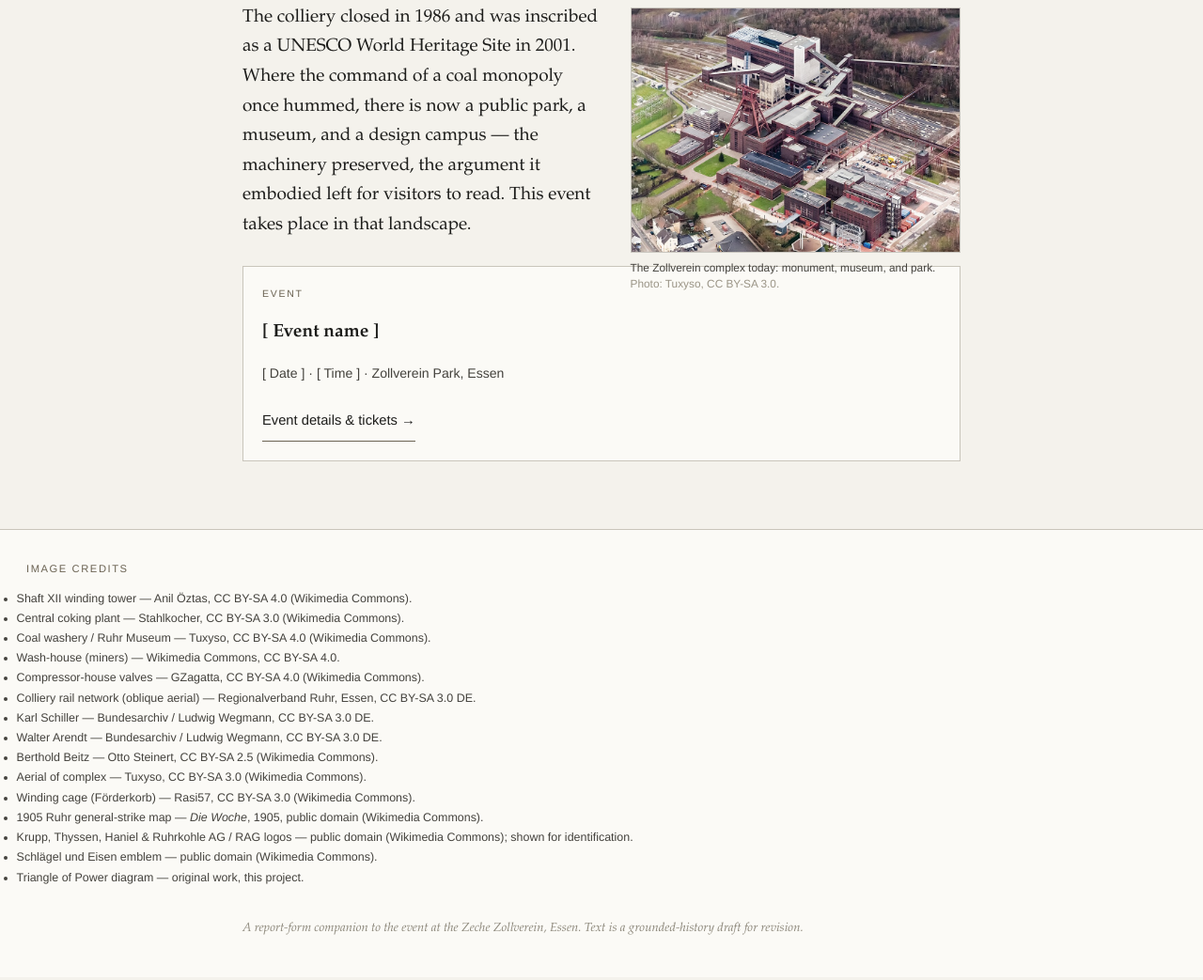
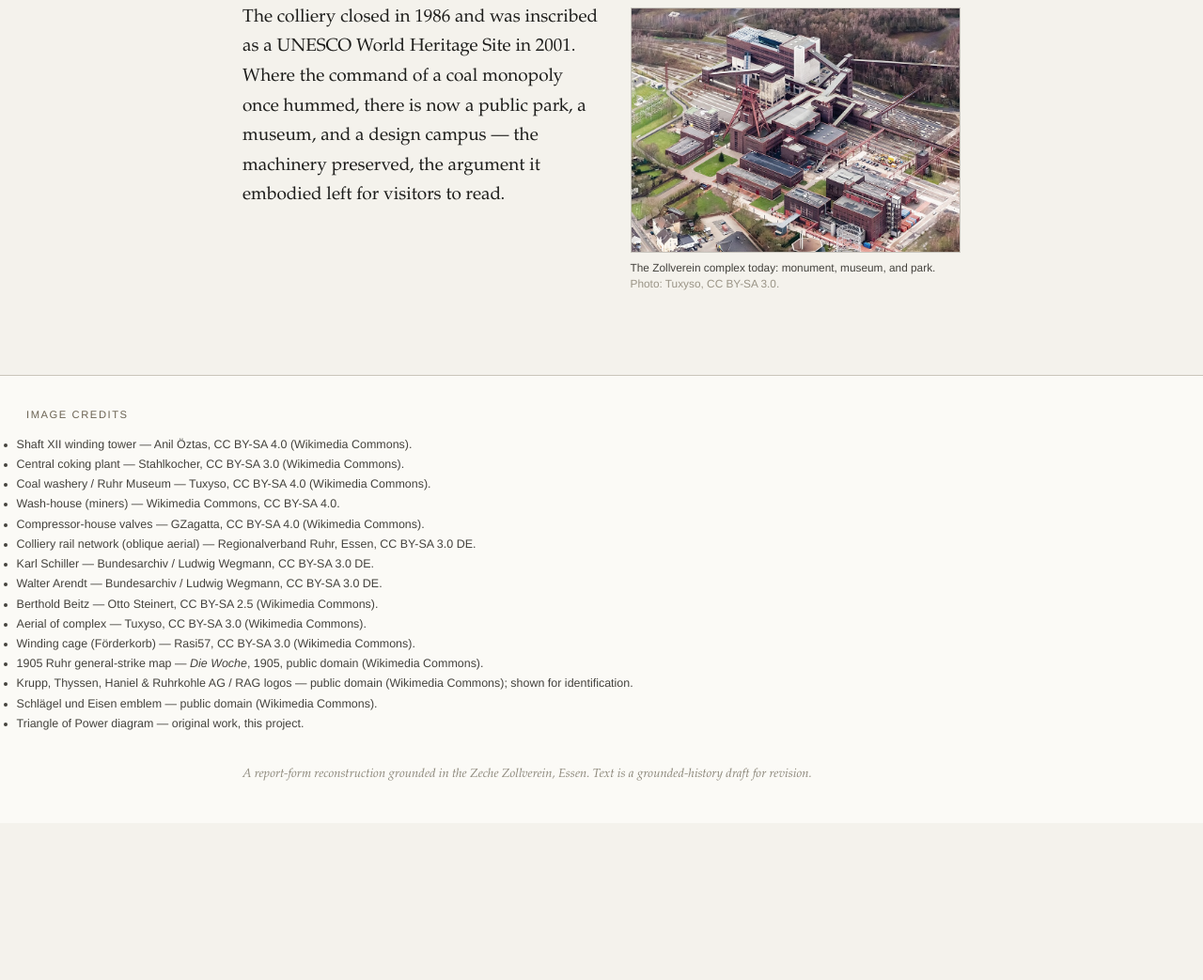
Before and after one commit to DGoncalves123/zollverein, a plain HTML site: page index.html in a window 1280 px wide. Shown: the part 6859-7902 px from the top of the page at 94% size. After the commit the page ends 7748 px from the top, so only its background shows below. Drawn offline with Linux system fonts and the light colour scheme.

Commit message:
Remove event card from the coda
Dropped the event block (name/date/time/link) and trimmed the trailing
'This event takes place in that landscape' sentence so the coda ends on
'...left for visitors to read'. Removed the now-dead .event-* CSS and
reworded the footer colophon away from 'event'.

Verified in Chrome at 390x844: coda ends cleanly into the credits
footer, no console errors (only the unrelated favicon 404).

```diff
--- a/css/style.css
+++ b/css/style.css
@@ -213,9 +213,6 @@ img { max-width: 100%; height: auto; }
 .chapter p:last-child { margin-bottom: 0; }
 .chapter strong { font-weight: 600; }
 
-/* Placeholder-style brackets in the event card read as editorial slugs */
-.event-title, .event-meta { font-style: normal; }
-
 /* ---------- Figures (stacked, full-width on mobile) ---------- */
 .figure {
   margin: 0 0 1.4rem;
@@ -372,44 +369,8 @@ img { max-width: 100%; height: auto; }
   background: var(--paper-pure);
 }
 
-/* ---------- Coda / event ---------- */
+/* ---------- Coda ---------- */
 .coda h2 { font-style: normal; }
-.event-card {
-  margin-top: 1.75rem;
-  border: 1px solid var(--rule);
-  background: var(--paper-pure);
-  padding: 1.25rem;
-}
-.event-label {
-  margin: 0 0 0.5rem;
-  font-family: "Helvetica Neue", Arial, sans-serif;
-  font-size: 0.66rem;
-  letter-spacing: 0.16em;
-  text-transform: uppercase;
-  color: var(--accent);
-}
-.event-title {
-  margin: 0 0 0.25rem;
-  font-size: 1.2rem;
-  font-weight: 600;
-}
-.event-meta {
-  margin: 0 0 1rem;
-  font-family: "Helvetica Neue", Arial, sans-serif;
-  font-size: 0.88rem;
-  color: var(--ink-soft);
-}
-.event-link {
-  display: inline-block;
-  min-height: 44px;             /* tap target */
-  line-height: 44px;
-  font-family: "Helvetica Neue", Arial, sans-serif;
-  font-size: 0.92rem;
-  color: var(--ink);
-  text-decoration: none;
-  border-bottom: 1px solid var(--accent);
-}
-.event-link:active { color: var(--accent); }
 
 /* ---------- Footer ---------- */
 .site-footer {
--- a/index.html
+++ b/index.html
@@ -304,14 +304,7 @@
         The colliery closed in 1986 and was inscribed as a UNESCO World Heritage Site in 2001. Where the
         command of a coal monopoly once hummed, there is now a public park, a museum, and a design
         campus&nbsp;&mdash; the machinery preserved, the argument it embodied left for visitors to read.
-        This event takes place in that landscape.
       </p>
-      <div class="event-card">
-        <p class="event-label">Event</p>
-        <p class="event-title">[ Event name ]</p>
-        <p class="event-meta">[ Date ] · [ Time ] · Zollverein Park, Essen</p>
-        <p><a href="#" class="event-link">Event details &amp; tickets →</a></p>
-      </div>
     </section>
 
   </main>
@@ -336,7 +329,7 @@
       <li>Schlägel und Eisen emblem — public domain (Wikimedia Commons).</li>
       <li>Triangle of Power diagram — original work, this project.</li>
     </ul>
-    <p class="colophon">A report-form companion to the event at the Zeche Zollverein, Essen.
+    <p class="colophon">A report-form reconstruction grounded in the Zeche Zollverein, Essen.
       Text is a grounded-history draft for revision.</p>
   </footer>
 
```
